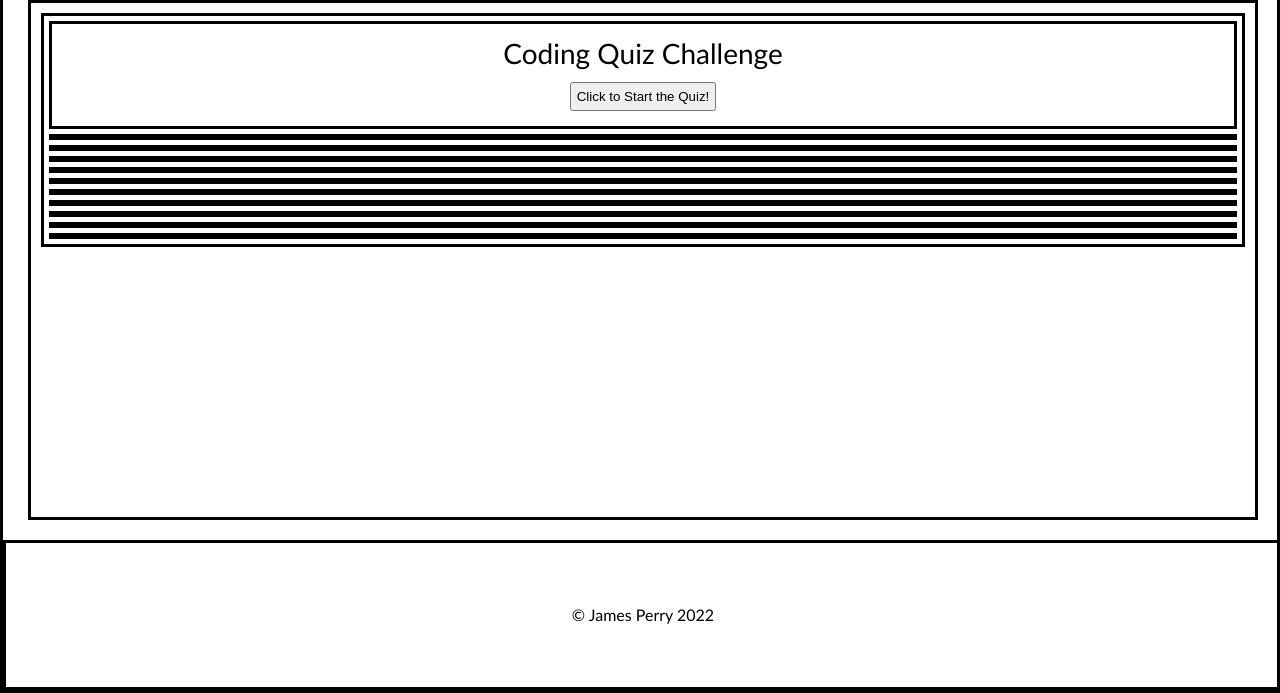
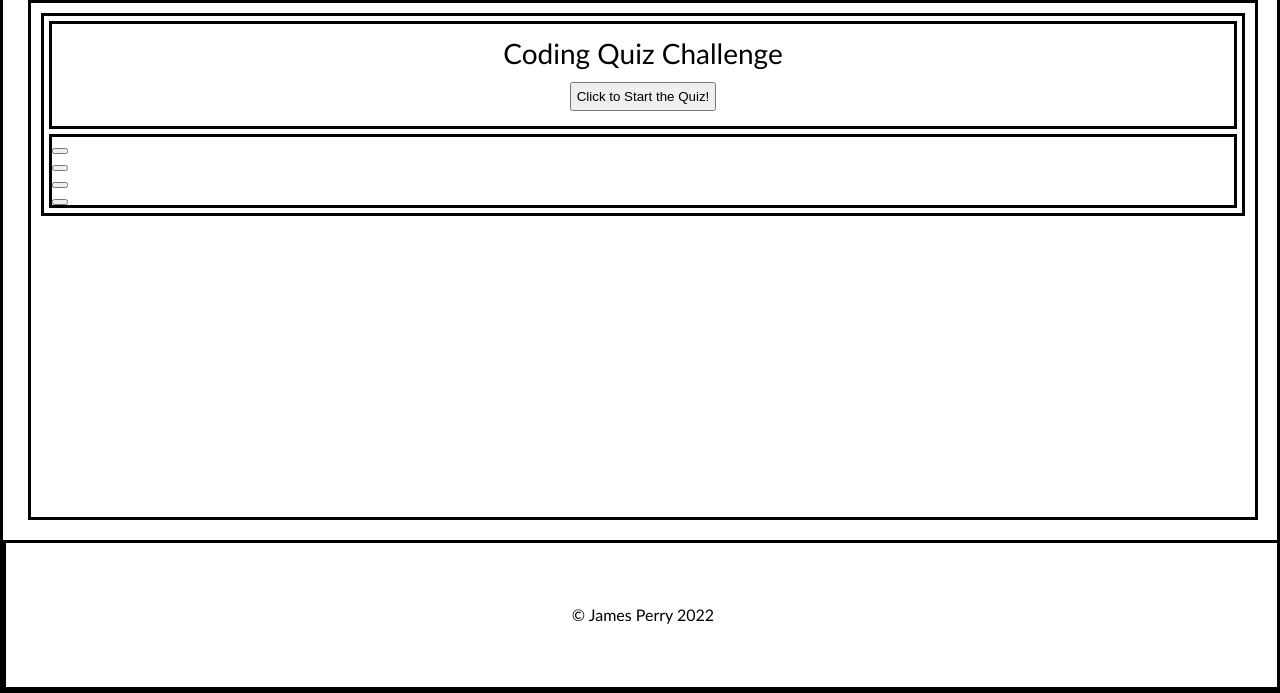
Before and after one commit to pbp66/web-api-quiz, a plain HTML site: page index.html in a window 1280 px wide. Shown: the part 113-806 px from the top of the page. Drawn offline with Linux system fonts and the light colour scheme.

Commit message:
Refactored index.html structure for quiz

```diff
--- a/index.html
+++ b/index.html
@@ -21,35 +21,22 @@
                 <h2>Coding Quiz Challenge</h2>
                 <input type="button" value="Click to Start the Quiz!">
             </section>
-            <section class="quiz" id="question-1">
-
-            </section class="quiz" id="question-2">
-            <section>
-
-            </section class="quiz" id="question-3">
-            <section>
-
-            </section class="quiz" id="question-4">
-            <section>
-
-            </section class="quiz" id="question-5">
-            <section>
-
-            </section class="quiz" id="question-6">
-            <section>
-
-            </section class="quiz" id="question-7">
-            <section>
-
-            </section class="quiz" id="question-8">
-            <section>
-
-            </section class="quiz" id="question-9">
-            <section>
-
-            </section class="quiz" id="question-10">
-            <section>
-
+            <section class="quiz" id="question">
+                <h2 id="quiz-title"></h2>
+                <ul>
+                    <li class="answer" id="answer-1">
+                        <button></button>
+                    </li>
+                    <li class="answer" id="answer-2">
+                        <button></button>
+                    </li>
+                    <li class="answer" id="answer-3">
+                        <button></button>
+                    </li>
+                    <li class="answer" id="answer-4">
+                        <button></button>
+                    </li>
+                </ul>
             </section>
         </article>
     </main>
```
